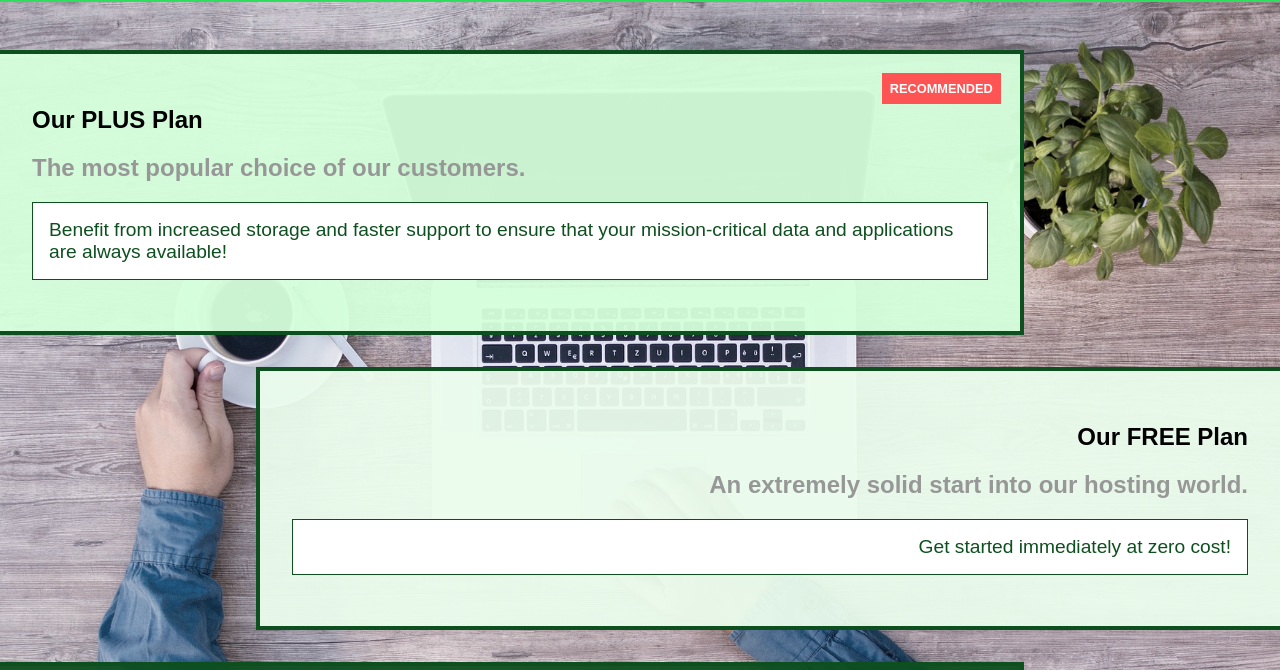
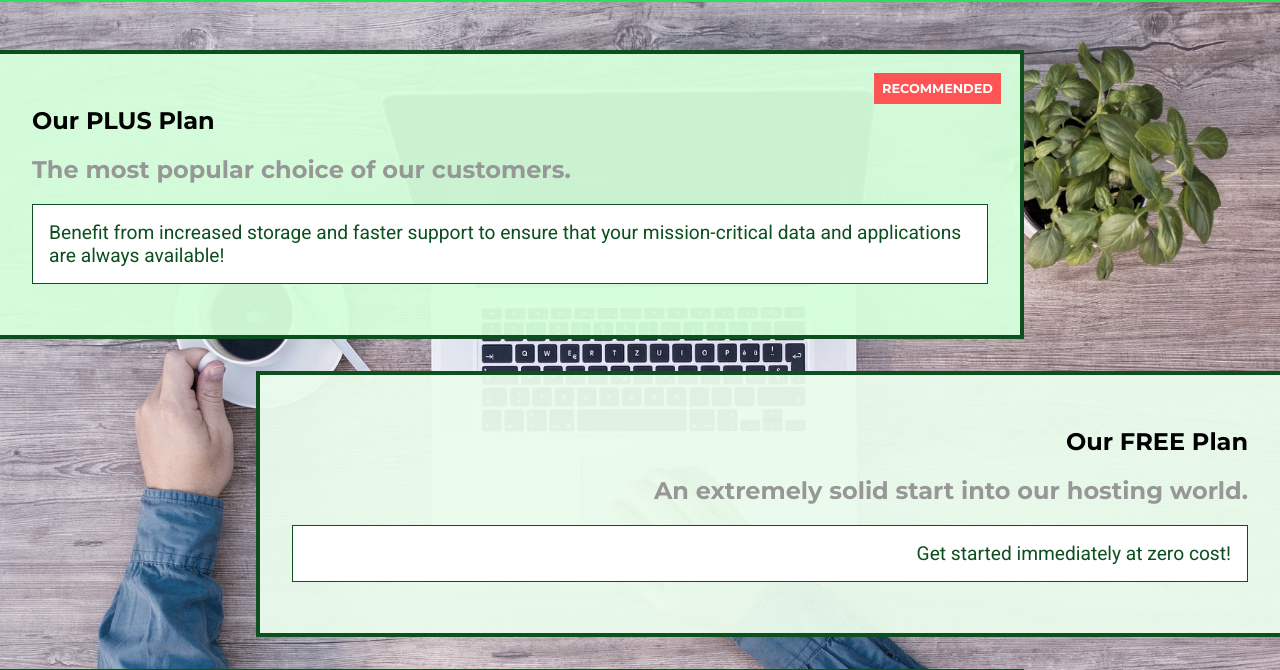
Before and after one commit to JCamiloo/web-designs, a plain HTML site: page [uHost] Web 1/packages/index.html in a window 1280 px wide. Shown: the part 54-724 px from the top of the page. Drawn offline with Linux system fonts and the light colour scheme.

Commit message:
improving fonts imports

```diff
--- a/[uHost] Web 1/packages/packages.css
+++ b/[uHost] Web 1/packages/packages.css
@@ -53,6 +53,7 @@
     font-size: 1.2rem;
     color: #0e4f1f;
     background: white;
+    font-family: "Roboto", sans-serif;
 }
 
 .clearfix {
--- a/[uHost] Web 1/shared.css
+++ b/[uHost] Web 1/shared.css
@@ -1,3 +1,7 @@
+@import url('https://fonts.googleapis.com/css?family=Roboto');
+@import url('https://fonts.googleapis.com/css?family=Anton');
+@import url('https://fonts.googleapis.com/css?family=Montserrat:400,700');
+
 * {
     box-sizing: border-box;
 }
```
Also changed, not shown: [uHost] Web 1/customers/index.html (+0 -1 lines), [uHost] Web 1/index.html (+0 -2 lines).
